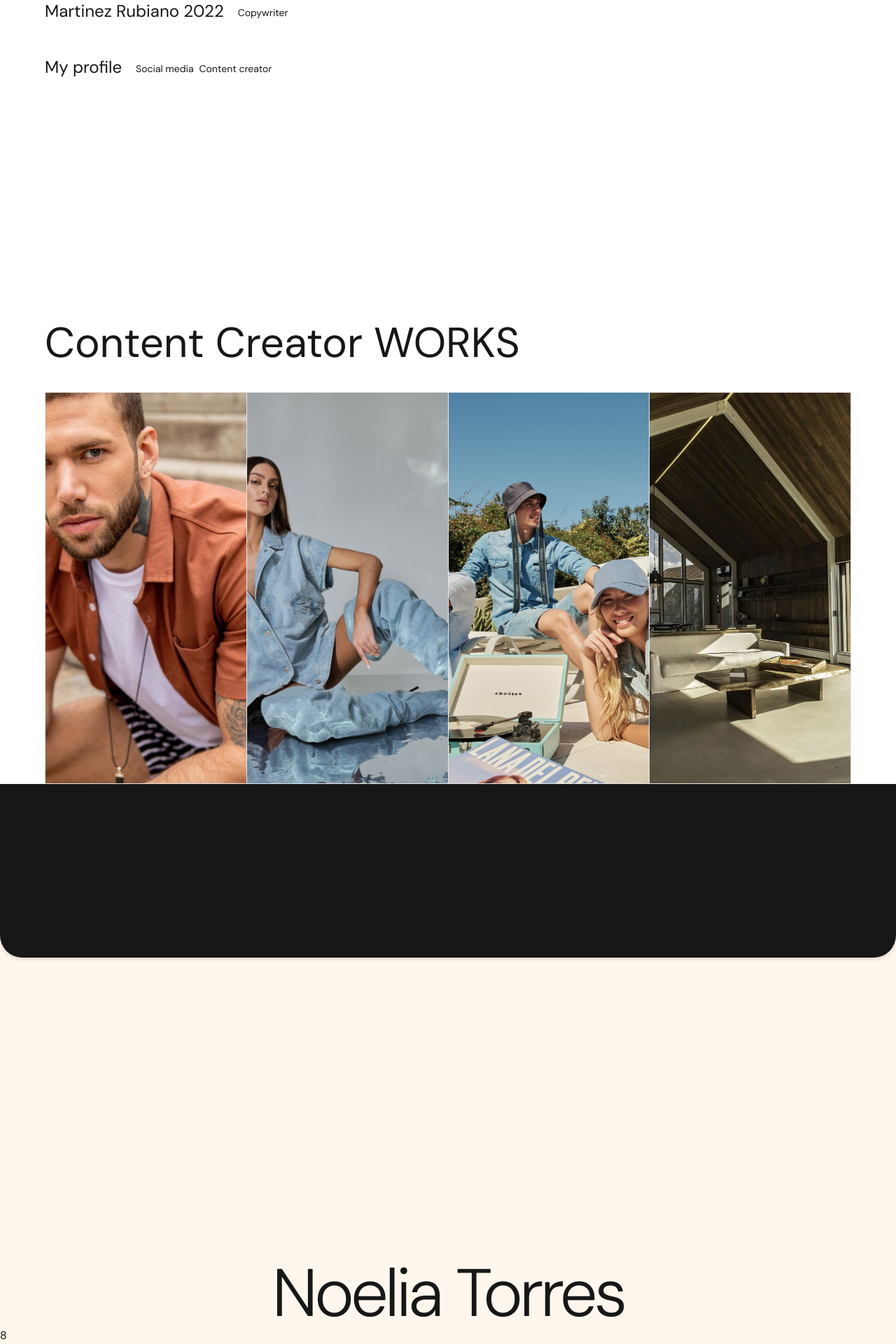
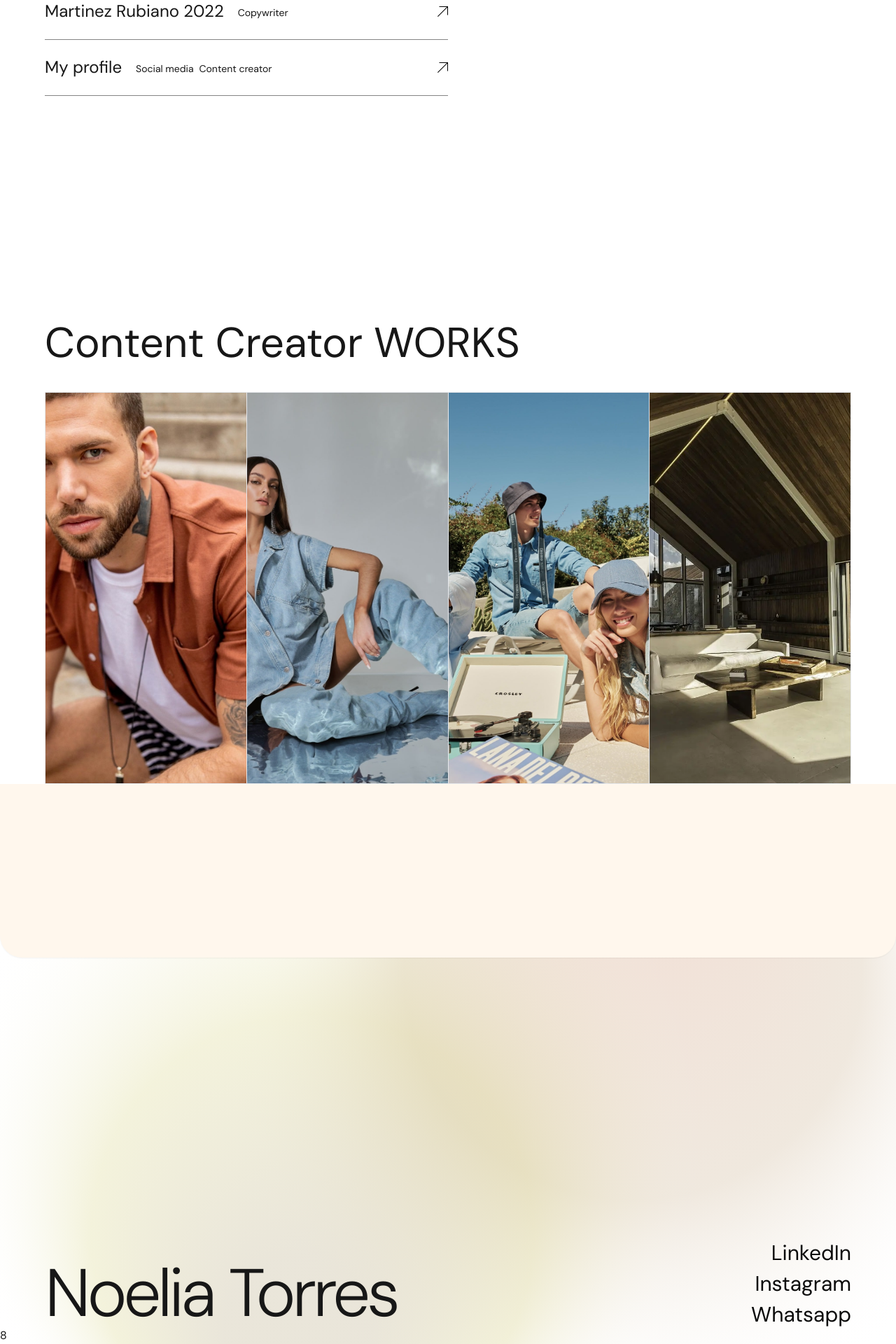
Before and after one commit to eneasbaroni/noetorres, a Next.js app: page / in a window 1280 px wide. Shown: the part 2104-4024 px from the top of the page at 70% size. Built offline with nearby package versions, Linux system fonts and the light colour scheme.

Commit message:
update colors

```diff
--- a/src/app/globals.css
+++ b/src/app/globals.css
@@ -9,8 +9,9 @@
 
 @media (prefers-color-scheme: dark) {
   :root {
-    --background: #0a0a0a;
-    --foreground: #ededed;
+    --background: #ededed;
+    --background: #fff7ed;
+    --foreground: #0a0a0a;
   }
 }
 
--- a/src/components/footer/Footer.tsx
+++ b/src/components/footer/Footer.tsx
@@ -1,6 +1,14 @@
 'use client'
-import {motion, useScroll, useTransform} from "framer-motion"
+import { motion, useScroll, useTransform } from "framer-motion"
 import { useRef } from "react"
+import { anim } from "../../lib/definitions"
+import { liAnim } from "@/lib/anims"
+
+const footerLinks = [
+	{name: 'LinkedIn', url: 'https://www.linkedin.com/in/noeliatorrescontact/'},
+	{name: 'Instagram', url: 'https://www.instagram.com/noetorresdecristal'},
+	{name: 'Whatsapp', url: 'https://wa.me/+5493517657726'},
+]
 
 const Footer = () => {
 
@@ -14,10 +22,13 @@ const Footer = () => {
 	const borderRadius = useTransform(scrollYProgress, [0, 1], ['0rem', '10rem'])
 
 	return (
-    <footer className="w-full h-screen flex flex-col bg-orange-50 ">
-        <motion.div ref={divRef} className="w-full h-64 bg-neutral-900 shadow-md" style={{borderBottomLeftRadius: borderRadius, borderBottomRightRadius: borderRadius}}></motion.div>
-        <div className="w-full h-[calc(100vh-16rem)] flex flex-col justify-end">
-            <h3 className="w-full text-center text-neutral-900 text-8xl font-light tracking-tighter ">Noelia Torres</h3>
+		<footer className="w-full h-screen flex flex-col bg-[url('/images/footer.svg')] bg-cover ">
+			<motion.div ref={divRef} className="w-full h-64 bg-orange-50 shadow-sm" style={{ borderBottomLeftRadius: borderRadius, borderBottomRightRadius: borderRadius }}></motion.div>
+			<div className="w-full h-[calc(100vh-16rem)] flex justify-between items-end px-16">
+				<h3 className="w-auto text-center text-neutral-900 text-8xl font-light tracking-tighter ">Noelia Torres</h3>
+				<div className="w-auto flex flex-col gap-2 [&>a]:text-3xl">
+					{footerLinks.map((item, index) => <motion.a key={index} href={item.url} className="text-neutral-950 text-right" {...anim(liAnim)} whileHover={{fontVariationSettings: `"wght" 900`}}>{item.name}</motion.a>)}
+				</div>
 			</div>8
 		</footer>
 	)
--- a/src/components/header/Menu.tsx
+++ b/src/components/header/Menu.tsx
@@ -100,12 +100,12 @@ const Menu = ({ foo }: { foo: () => void }) => {
 
 
     return (
-        <motion.nav className="fixed h-screen w-screen bg-white top-0 left-0 z-10"
+        <motion.nav className="fixed h-screen w-screen bg-neutral-950 top-0 left-0 z-10 "
             {...anim(menuAnim)}
         >
-            <ul className="h-full flex flex-col gap-4 p-4 items-center justify-center [&>li]:text-black [&>li]:text-3xl">
+            <ul className="h-full flex flex-col gap-4 p-4 items-center justify-center [&>li]:text-black [&>li]:text-3xl ">
                 {links.map((link, index) => (
-                    <motion.li key={index} className="relative overflow-hidden h-12 w-full" onClick={(e) => hangleClick(e, link.href)}> <motion.a href={link.href} custom={index} className="absolute w-full text-center top 0" {...anim(liAnim)} whileHover={{fontVariationSettings: `"wght" 900`,  transition: { duration: 0.5 }}}> {link.name}</motion.a></motion.li>
+                    <motion.li key={index} className="relative overflow-hidden h-12 w-full" onClick={(e) => hangleClick(e, link.href)}> <motion.a href={link.href} custom={index} className="absolute w-full text-center text-neutral-50 top 0" {...anim(liAnim)} whileHover={{fontVariationSettings: `"wght" 900`,  transition: { duration: 0.5 }}}> {link.name}</motion.a></motion.li>
                 ))}
                 {/* <motion.li className="relative overflow-hidden h-12 w-full"> <motion.a href="" className="absolute w-full text-center top 0" {...anim(liAnim)}> HOME </motion.a></motion.li>
             <motion.li className="relative overflow-hidden h-12 w-full"> <motion.a href="" className="absolute w-full text-center top 0" {...anim(liAnim)}> ABOUT </motion.a></motion.li>
@@ -115,7 +115,7 @@ const Menu = ({ foo }: { foo: () => void }) => {
 
             <motion.svg className='w-screen'>
                 <motion.path
-                fill={'white'}
+                fill={'#0a0a0a'}
                 {...anim(footAnim)}
                 ></motion.path>
 
--- a/src/lib/anims.ts
+++ b/src/lib/anims.ts
@@ -1,5 +1,29 @@
 import { Variants } from "framer-motion"
 import { easingConfig } from "./helpers"
+
+
+const liAnim: Variants = {
+    initial: {
+        y: 45,
+        fontVariationSettings: `"wght" 400`
+    },
+    enter: (index: number) => ({
+        y: 0,
+        transition: {
+            duration: 0.5,
+            /* delay: 1   */
+            delay: 1 + (index * 0.1)
+        },
+    }),
+
+    exit: {
+        y: 45,
+        fontVariationSettings: `"wght" 400`,
+        transition: {
+            duration: 0.5
+        }
+    }
+}
 
 const elementAnim: Variants = {
     init : {
@@ -55,4 +79,4 @@ const worksImgAnim: Variants = {
     }
 }
 
-export { elementAnim , dataAnim, worksImgAnim }
+export { elementAnim , dataAnim, worksImgAnim, liAnim }
--- a/src/sections/Social/Social.tsx
+++ b/src/sections/Social/Social.tsx
@@ -31,10 +31,10 @@ const SocialSection = () => {
                 Social Media WORKS
             </motion.h2>
             <div className="w-full h-auto flex items-center justify-between">
-                <div className="w-1/2 flex flex-col border-b border-white/50 ">
+                <div className="w-1/2 flex flex-col border-b border-neutral-950/50 ">
                     {data.map((item, index) => (
                         <div key={index}
-                        className="w-full border-t border-white/50 h-20 flex flex-col items-start justify-center"
+                        className="w-full border-t border-neutral-950/50 h-20 flex flex-col items-start justify-center"
                         onClick={() => handleActalWork(index)}
                         onMouseEnter={() => handleActalWork(index)}
                         >
@@ -49,9 +49,7 @@ const SocialSection = () => {
                                         ))}
                                     </div>
                                 </div>
-                                <Image src='/images/works/arrow.svg' alt='arrow' width={15} height={15}
-                                    className="invert"
-                                />
+                                <Image src='/images/works/arrow.svg' alt='arrow' width={15} height={15}/>
                             </div>
 
                         </div>
```
Also changed, not shown: public/images/footer.svg (added). Lines whose indentation alone changed are shown as unchanged.
